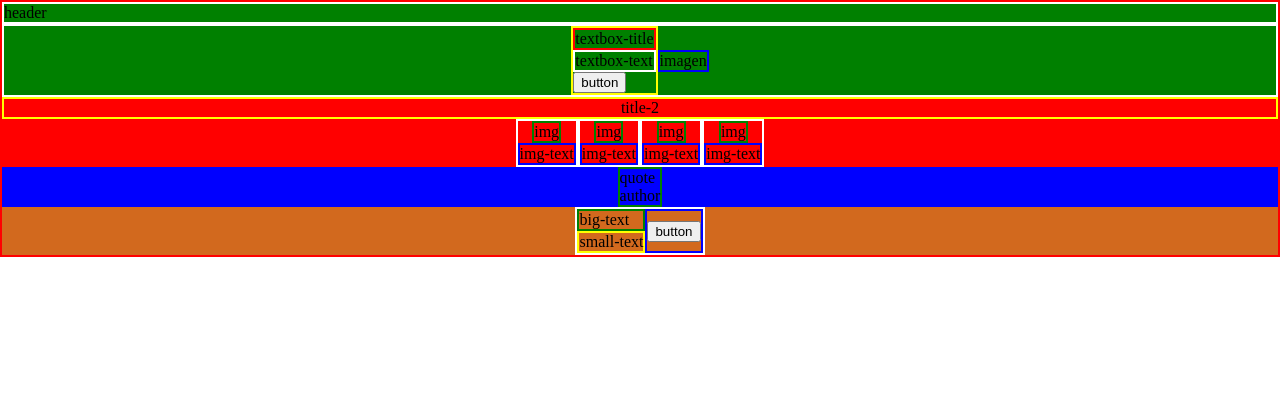
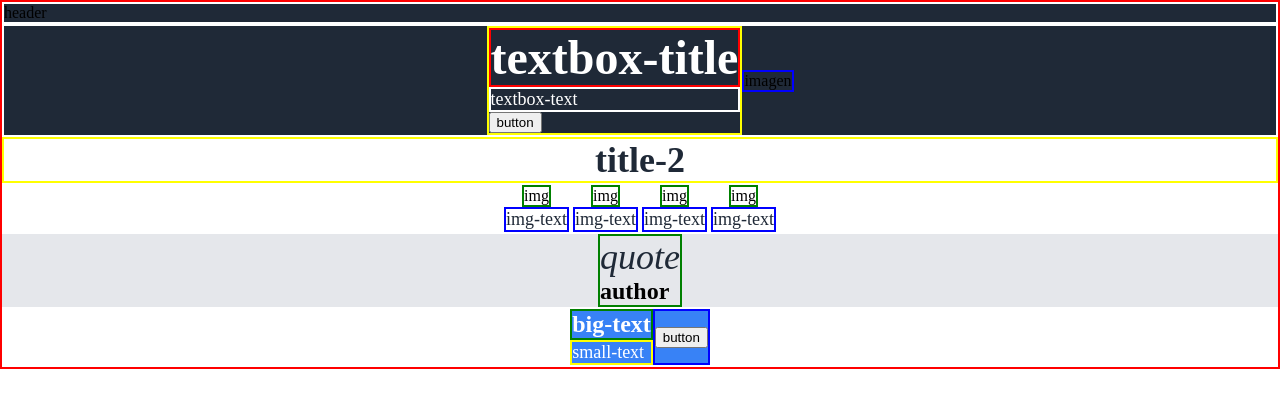
Before and after one commit to lucasahu/landing-page-project, a plain HTML site: page index.html in a window 1280 px wide. Drawn offline with Linux system fonts and the light colour scheme.

Commit message:
Add corresponding color schemes inside of styles.css

```diff
--- a/index.html
+++ b/index.html
@@ -57,7 +57,7 @@
         <!-- COLUMN 3 STARTS-->
         <div class="column-3">
             <div class="content-3">
-                <div class="quote">quote</div>
+                <div class="quote"><em>quote</em></div>
                 <div class="author">author</div>
             </div>
          </div>
--- a/style.css
+++ b/style.css
@@ -10,9 +10,10 @@ html, body {
     border: 2px solid red;
 }
 
+/* COLUMN 1 */
 
 .column-1 {
-    background-color: green;
+    background-color: #1F2937;
 }
 
 .header {
@@ -36,14 +37,21 @@ html, body {
 
 .textbox-title {
     border: 2px solid red;
+    color: white;
+    font-size: 48px;
+    font-weight: 900;
 }
 
 .textbox-text {
     border: 2px solid white;
+    color: white;
+    font-size: 18px;
 }
 
+/* COLUMN 2 */
+
 .column-2 {
-    background-color: red;
+    background-color: white;
     display: flex;
     flex-direction: column;
 }
@@ -53,6 +61,9 @@ html, body {
     border: 2px solid yellow;
     justify-content: center;
     align-items: center;
+    font-size: 36px;
+    font-weight: 900;
+    color: #1F2937;
 }
 
 .content-2 {
@@ -75,14 +86,28 @@ html, body {
 
 .img-text {
     border: 2px solid blue;
+    font-size: 18px;
+    color: #1F2937;
 }
 
+/* COLUMN 3 */
+
 .column-3 {
-    background-color: blue;
+    background-color: #E5E7EB;
     display: flex;
     flex-direction: row;
     justify-content: center;
     align-items: center;
+}
+
+.quote {
+    font-size: 36px;
+    color: #1F2937;
+}
+
+.author {
+    font-size: 24px;
+    font-weight: bold;
 }
 
 .content-3 {
@@ -91,12 +116,14 @@ html, body {
     border: 2px solid green;
 }
 
+/* COLUMN 4 */
+
 .column-4 {
     display: flex;
     flex-direction: row;
     justify-content: center;
     align-items: center;
-    background-color:chocolate;
+    background-color: white;
 }
 
 .content-4 {
@@ -109,14 +136,20 @@ html, body {
 
 .card {
     display: flex;
+    background-color: #3882f6;
 }
 
 .big-text {
     border: 2px solid green;
+    color: white;
+    font-size: 24px;
+    font-weight: bold;
 }
 
 .small-text {
     border: 2px solid yellow;
+    color: white;
+    font-size: 18px;
 }
 
 .card-button {
@@ -125,3 +158,5 @@ html, body {
     justify-content: center;
     align-items: center;
 }
+
+/* FOOTER */
```
